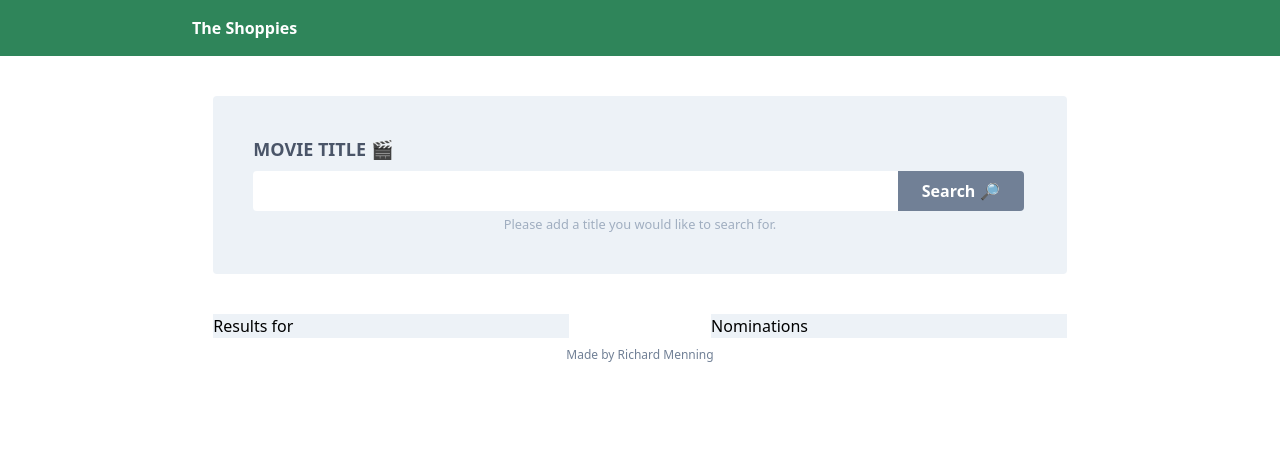
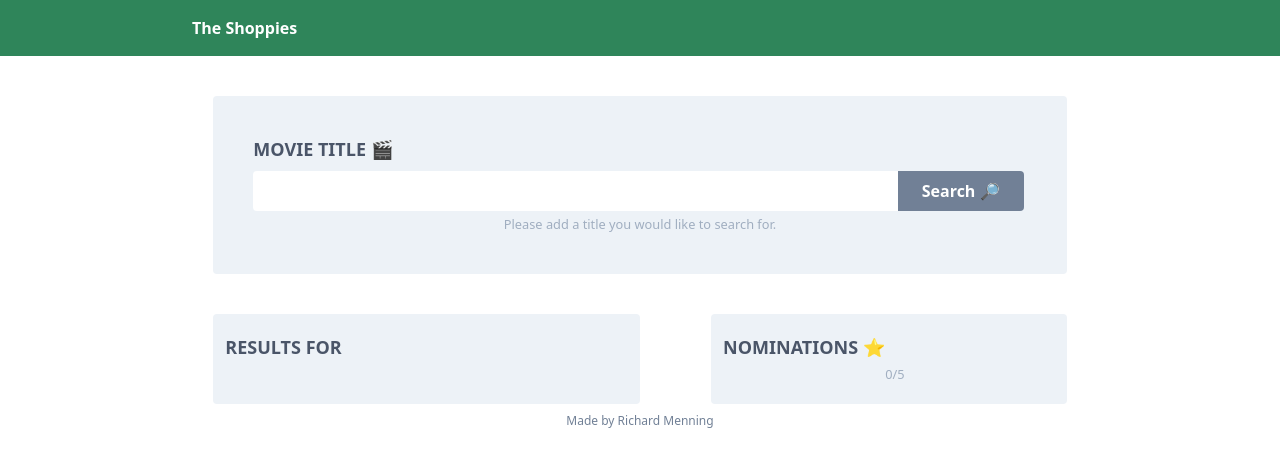
Before and after one commit to RichardMEN11/challenge, a Gatsby site: page / in a window 1280 px wide. Built offline with nearby package versions, Linux system fonts and the light colour scheme; Gatsby itself is replaced by a stand-in of ours.

Commit message:
rebuild with components

```diff
--- a/src/pages/index.js
+++ b/src/pages/index.js
@@ -2,6 +2,8 @@ import React, { useState } from "react"
 import Layout from "../components/Layout"
 import axios from "axios"
 import SearchBar from "../components/SearchBar"
+import SearchResults from "../components/SearchResults"
+import Nominations from "../components/Nominations"
 
 const IndexPage = () => {
   const [searchTerm, setSearchTerm] = useState("")
@@ -11,12 +13,25 @@ const IndexPage = () => {
   const handleSubmit = async e => {
     try {
       const data = await axios.get(
-        `http://www.omdbapi.com/?apikey=${apiKey}&s=${searchTerm}`
+        `http://www.omdbapi.com/?apikey=${process.env.API_KEY}&s=${searchTerm}`
       )
       setSearchResults(data.data.Search)
     } catch (error) {
       console.log(error)
     }
+  }
+
+  const handleNomination = result => {
+    if (nominations.length < 5) {
+      setNominations(prevNominations => [...prevNominations, result])
+    }
+  }
+
+  const handleDeleteNomination = nomination => {
+    const tmpNominations = nominations.filter(
+      n => n.imdbID !== nomination.imdbID
+    )
+    setNominations(tmpNominations)
   }
   return (
     <Layout>
@@ -26,34 +41,16 @@ const IndexPage = () => {
         searchTerm={searchTerm}
       />
       <section className="mx-auto w-8/12 h-1/3 flex justify-between">
-        <div className="bg-gray-200 w-5/12">
-          <h3>Results for {searchTerm}</h3>
-          <ul>
-            {searchResults.map(result => (
-              <li key={result.Title}>
-                {result.Title}{" "}
-                <button
-                  onClick={() => {
-                    setNominations(prevNominations => [
-                      ...prevNominations,
-                      result,
-                    ])
-                  }}
-                >
-                  Nominate
-                </button>
-              </li>
-            ))}
-          </ul>
-        </div>
-        <div className="bg-gray-200 w-5/12">
-          <h3>Nominations</h3>
-          <ul>
-            {nominations.map(nomination => (
-              <li key={nomination.Title}>{nomination.Title}</li>
-            ))}
-          </ul>
-        </div>
+        <SearchResults
+          searchResults={searchResults}
+          searchTerm={searchTerm}
+          handleNomination={handleNomination}
+          disabled={nominations.length >= 5 ? true : false}
+        />
+        <Nominations
+          nominations={nominations}
+          handleDeleteNomination={handleDeleteNomination}
+        />
       </section>
     </Layout>
   )
```
